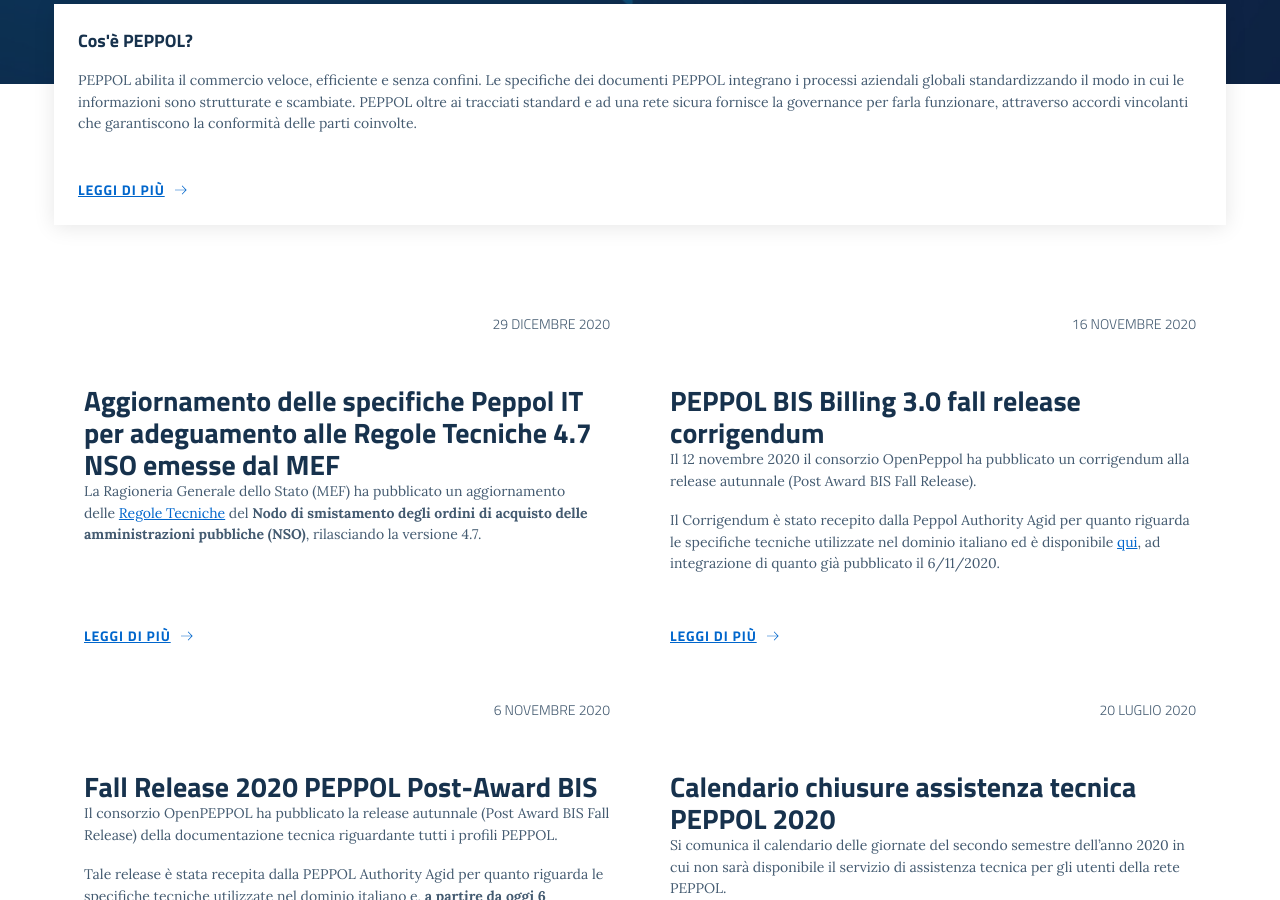
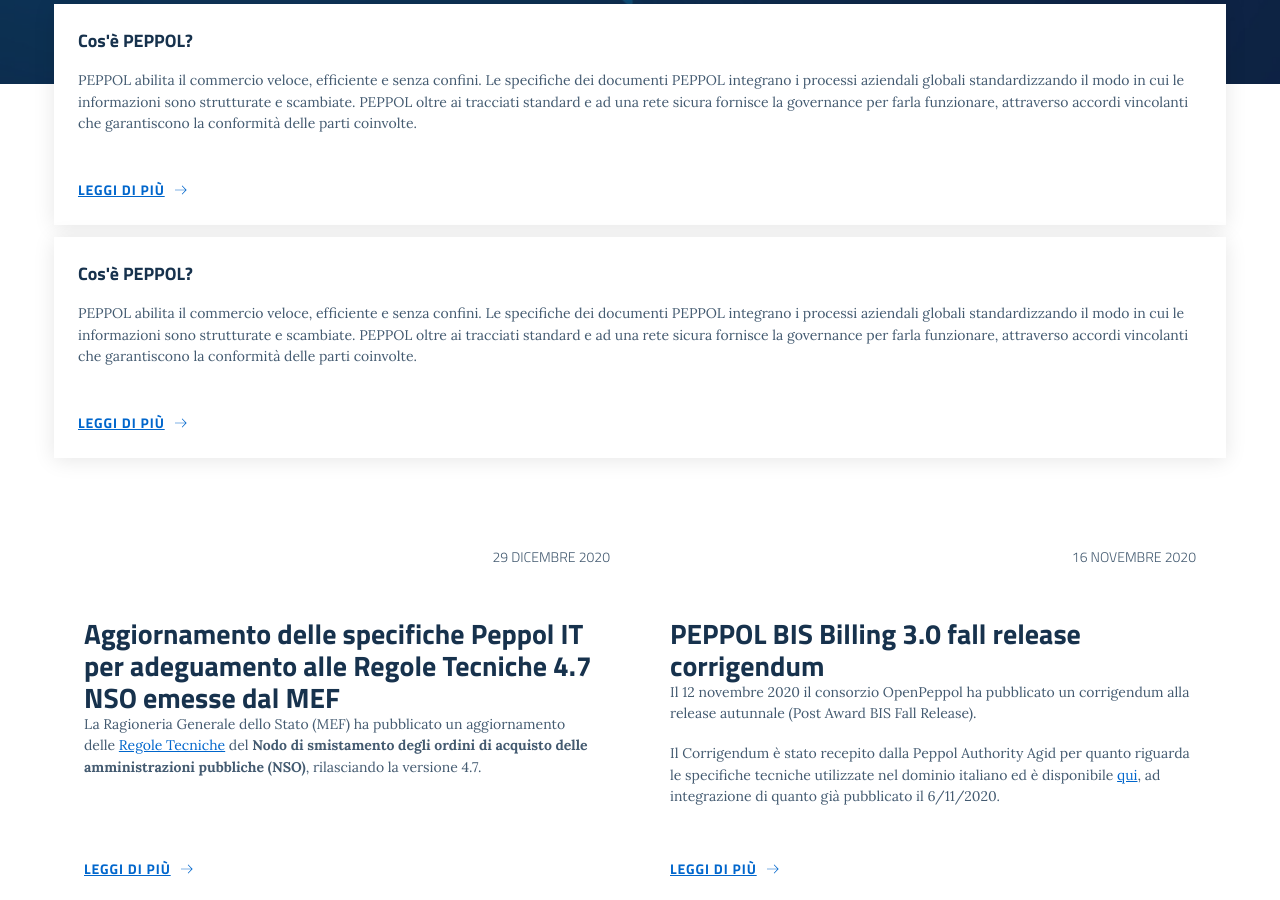
Before and after one commit to realeroberto/peppol.agid.gov.it, a Jekyll site: the page built from it/index.md, in a window 1280 px wide and 900 px high, scrolled down 730 px. Built offline with Jekyll 4.4.1, drawn with Linux system fonts in a browser that asks for light colours; comment, search, counter and statistics services are not loaded.

Commit message:
Support a second card in hero component

```diff
--- a/_includes/hero.html
+++ b/_includes/hero.html
@@ -22,8 +22,24 @@
       <div class="card-wrapper card-space">
         <div class="card card-bg">
           <div class="card-body">
-            <h5 class="card-title">{{ include.title }}</h5>
-            <p class="card-text">{{ include.text }}</p>
+            <h5 class="card-title">{{ include.title_first_card }}</h5>
+            <p class="card-text">{{ include.text_first_card }}</p>
+            <a aria-label="{{ site.data.t.read-more[page.lang] }} {{ include.read_more_page_first_card.title }}" class="read-more" href="{{ site.baseurl }}{{ include.read_more_page_first_card.url }}">
+              <span class="text">{{ site.data.t.read-more[page.lang] }}</span>
+              <svg class="icon">
+                <use xlink:href="{{ site.baseurl }}/assets/bootstrap-italia/svg/sprite.svg#it-arrow-right"></use>
+              </svg>
+            </a>
+          </div>
+        </div>
+      </div>
+    </div>
+    <div class="col-12">
+      <div class="card-wrapper card-space">
+        <div class="card card-bg">
+          <div class="card-body">
+            <h5 class="card-title">{{ include.title_second_card }}</h5>
+            <p class="card-text">{{ include.text_second_card }}</p>
             {% assign about_peppol = site.pages | where: "ref", "cos-e-peppol" | where: "lang", page.lang | first %}
             <a aria-label="{{ site.data.t.read-more[page.lang] }} {{ about_peppol.title }}" class="read-more" href="{{ site.baseurl }}{{ about_peppol.url }}">
               <span class="text">{{ site.data.t.read-more[page.lang] }}</span>
--- a/it/index.md
+++ b/it/index.md
@@ -6,11 +6,11 @@
 lang: it
 ref: homepage
 ---
-{% capture hero_title %}
+{% capture hero_title_first_card %}
 Cos'è PEPPOL?
 {% endcapture %}
 
-{% capture hero_text %}
+{% capture hero_text_first_card %}
 PEPPOL abilita il commercio veloce, efficiente e senza confini.
 
 Le specifiche dei documenti PEPPOL integrano i processi aziendali globali
@@ -21,7 +21,33 @@
 conformità delle parti coinvolte.
 {% endcapture %}
 
-{% include hero.html text=hero_text title=hero_title %}
+{% assign about_peppol = site.pages | where: "ref", "cos-e-peppol" | where: "lang", page.lang | first %}
+
+{% capture hero_title_second_card %}
+Cos'è PEPPOL?
+{% endcapture %}
+
+{% capture hero_text_second_card %}
+PEPPOL abilita il commercio veloce, efficiente e senza confini.
+
+Le specifiche dei documenti PEPPOL integrano i processi aziendali globali
+standardizzando il modo in cui le informazioni sono strutturate e scambiate.
+
+PEPPOL oltre ai tracciati standard e ad una rete sicura fornisce la governance
+per farla funzionare, attraverso accordi vincolanti che garantiscono la
+conformità delle parti coinvolte.
+{% endcapture %}
+
+{% assign about_peppol = site.pages | where: "ref", "cos-e-peppol" | where: "lang", page.lang | first %}
+
+{% include hero.html
+    title_first_card=hero_title_first_card
+    text_first_card=hero_text_first_card
+    read_more_page_first_card=about_peppol
+    title_second_card=hero_title_second_card
+    text_second_card=hero_text_second_card
+    read_more_page_second_card=about_peppol
+%}
 
 <main class="container my-5" markdown="1">
 
```
